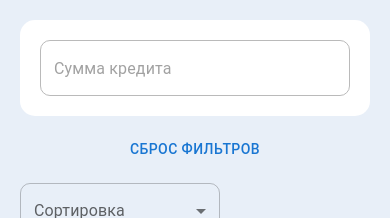
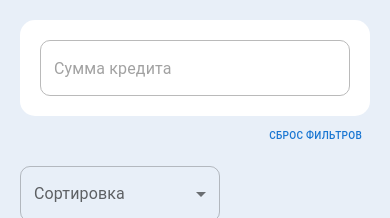
Before and after one commit to romatimanov/banki.ru, a React (Vite) app: page / in a window 390 px wide. Shown: the top 218 px of the page. Built offline with nearby package versions, Linux system fonts and the light colour scheme.

Commit message:
change style

```diff
--- a/src/FilterCompanent/FilterCompanent.tsx
+++ b/src/FilterCompanent/FilterCompanent.tsx
@@ -60,7 +60,7 @@ export function FilterCompanent() {
           marginLeft: "auto",
           marginBottom: "15px",
           "@media (max-width: 500px)": {
-            marginRight: "auto",
+            fontSize: "10px",
           },
         }}
       >
--- a/src/ui/CustomInput.tsx
+++ b/src/ui/CustomInput.tsx
@@ -25,6 +25,9 @@ const InputBox = styled("div")({
   justifyContent: "center",
   alignItems: "center",
   marginBottom: 15,
+  "@media (max-width: 500px)": {
+    marginBottom: 5,
+  },
 });
 
 type CustomInputProps = {
```
